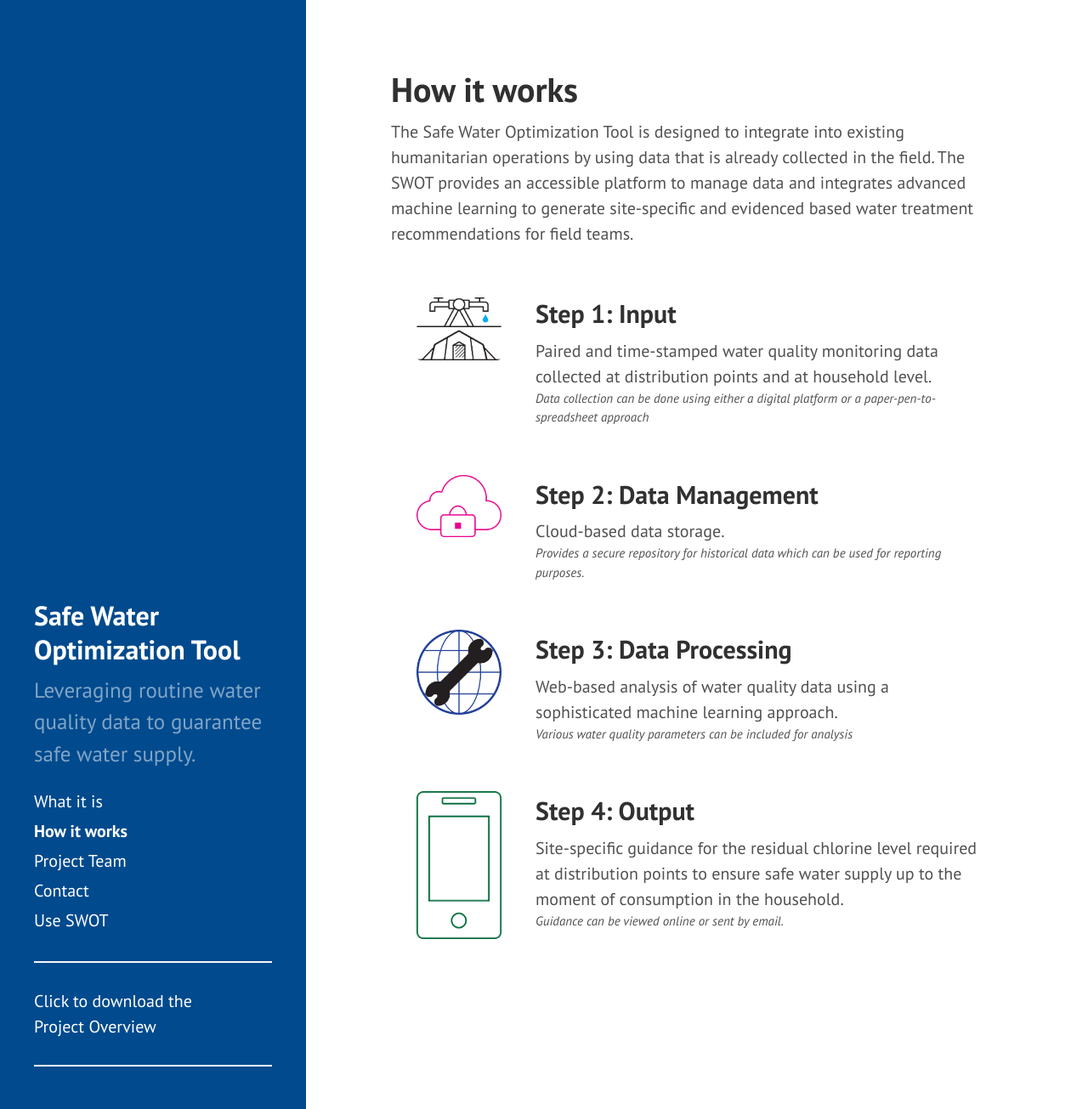
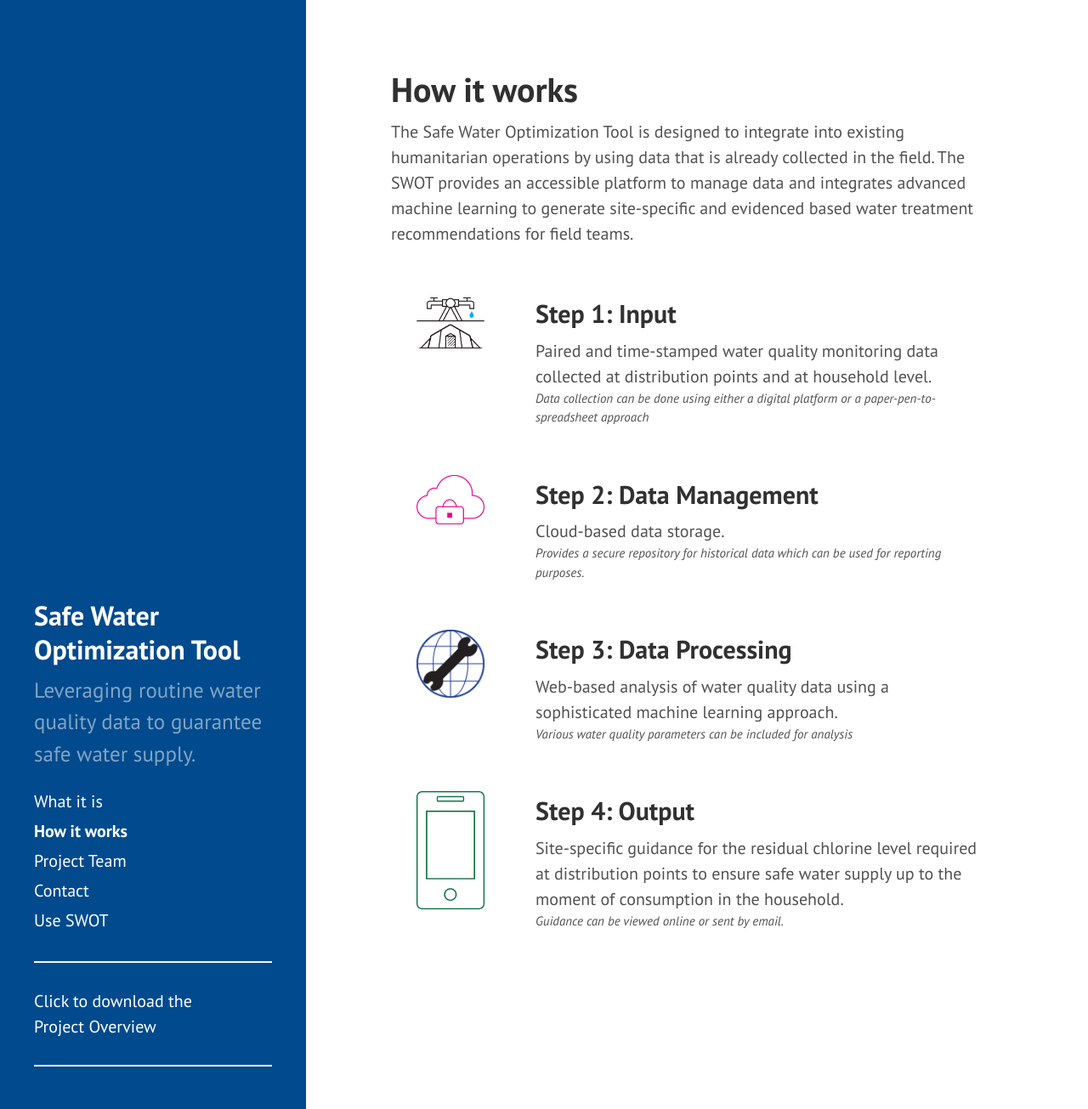
Before and after one commit to safeh2o/swot-infopage, a Jekyll site: the page built from how-it-works.md, in a window 1280 px wide and 1305 px high. Shown: the whole window at 85% size. Built offline with Jekyll 4.4.1, drawn with Linux system fonts in a browser that asks for light colours; Markdown is read by kramdown in place of the engine named in the settings.

Commit message:
Update how-it-works.md

```diff
--- a/how-it-works.md
+++ b/how-it-works.md
@@ -6,7 +6,7 @@
 The Safe Water Optimization Tool is designed to integrate into existing humanitarian operations by using data that is already collected in the field. The SWOT provides an accessible platform to manage data and integrates advanced machine learning to generate site-specific and evidenced based water treatment recommendations for field teams.
 
 <div class="workflow-container">
-  <div class="workflow-item">
+  <div class="workflow-item icon">
 <img src="{{ site.baseurl }}/public/images/Input_tent_and_tapstand_SWOT.png" alt="icon of a tapstand and a tent" style="margin-top:1rem;margin-left:auto;margin-right:auto">
      </div>
     <div class="workflow-item">
@@ -14,7 +14,7 @@
 Paired and time-stamped water quality monitoring data collected at distribution points and at household level.<br>
 <p style="font-size:75%"><i>Data collection can be done using either a digital platform or a paper-pen-to-spreadsheet approach</i></p>
       </div>
-<div class="workflow-item">
+<div class="workflow-item icon">
 <img src="{{ site.baseurl }}/public/images/DataManagement_SWOT.png" alt="icon of a cloud with a lock" style="margin-top:16px;margin-left:auto;margin-right:auto">
 </div>
     <div class="workflow-item">
@@ -22,13 +22,13 @@
 Cloud-based data storage.<br>
       <p style="font-size:75%"><i>Provides a secure repository for historical data which can be used for reporting purposes.</i></p>
       </div>
-<div class="workflow-item"><img src="{{ site.baseurl }}/public/images/Data_Processing_SWOT_80x80.png" alt="icon of a wrench in front of a globe" style="margin-top:16px;margin-left:auto;margin-right:auto"></div>
+<div class="workflow-item icon"><img src="{{ site.baseurl }}/public/images/Data_Processing_SWOT_80x80.png" alt="icon of a wrench in front of a globe" style="margin-top:16px;margin-left:auto;margin-right:auto"></div>
 <div class="workflow-item">
 <h2>Step 3: Data Processing</h2>
 Web-based analysis of water quality data using a sophisticated machine learning approach.<br>
       <p style="font-size:75%"><i>Various water quality parameters can be included for analysis</i></p>
 </div>
-    <div class="workflow-item"><img src="{{ site.baseurl }}/public/images/Output_SWOT_NoFill.png" alt="icon of a smartphone" style="margin-top:16px;margin-left:auto;margin-right:auto" ></div>
+    <div class="workflow-item icon"><img src="{{ site.baseurl }}/public/images/Output_SWOT_NoFill.png" alt="icon of a smartphone" style="margin-top:16px;margin-left:auto;margin-right:auto" ></div>
     <div class="workflow-item">
 <h2>Step 4: Output</h2>
 Site-specific guidance for the residual chlorine level required at distribution points to ensure safe water supply up to the moment of consumption in the household.<br>
```
